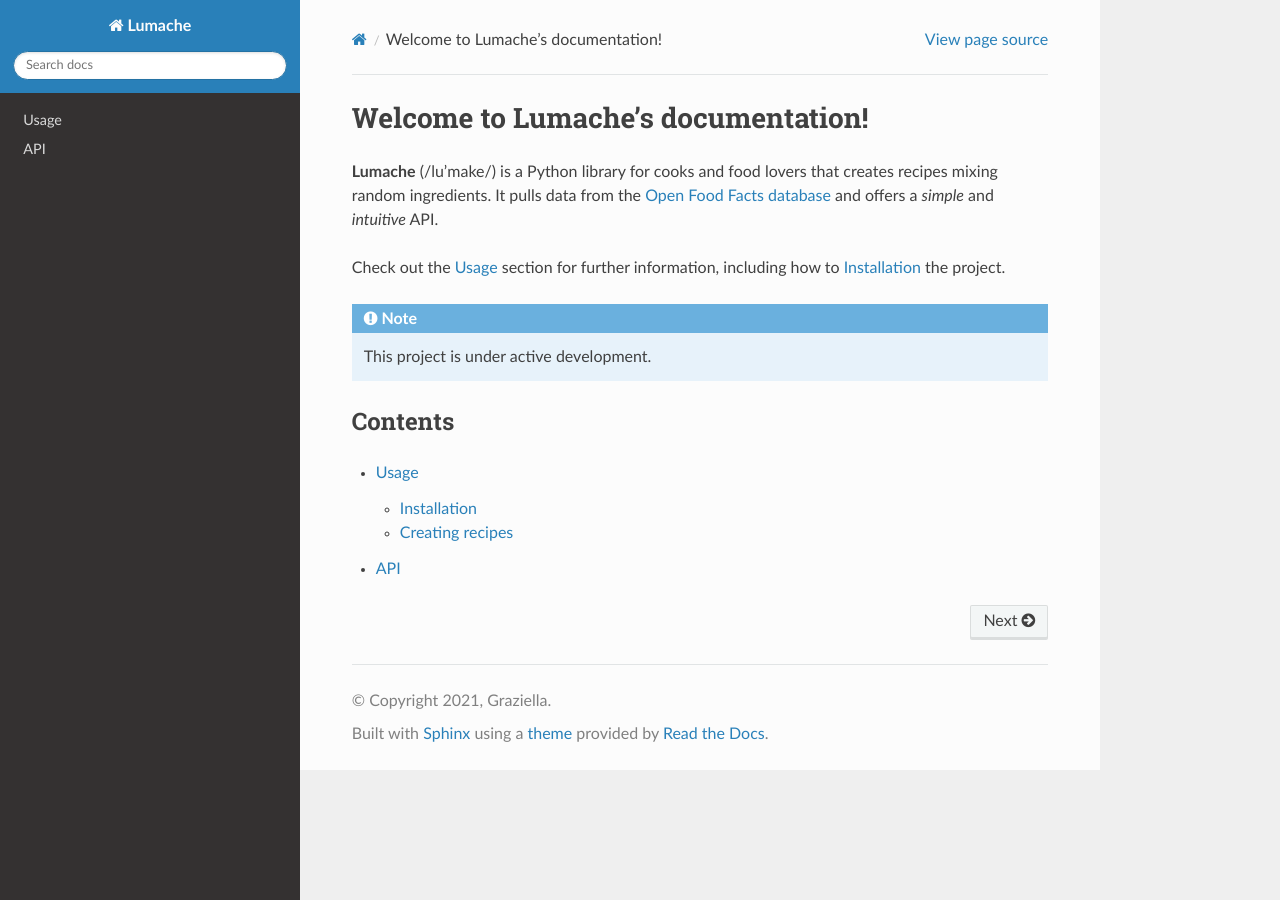
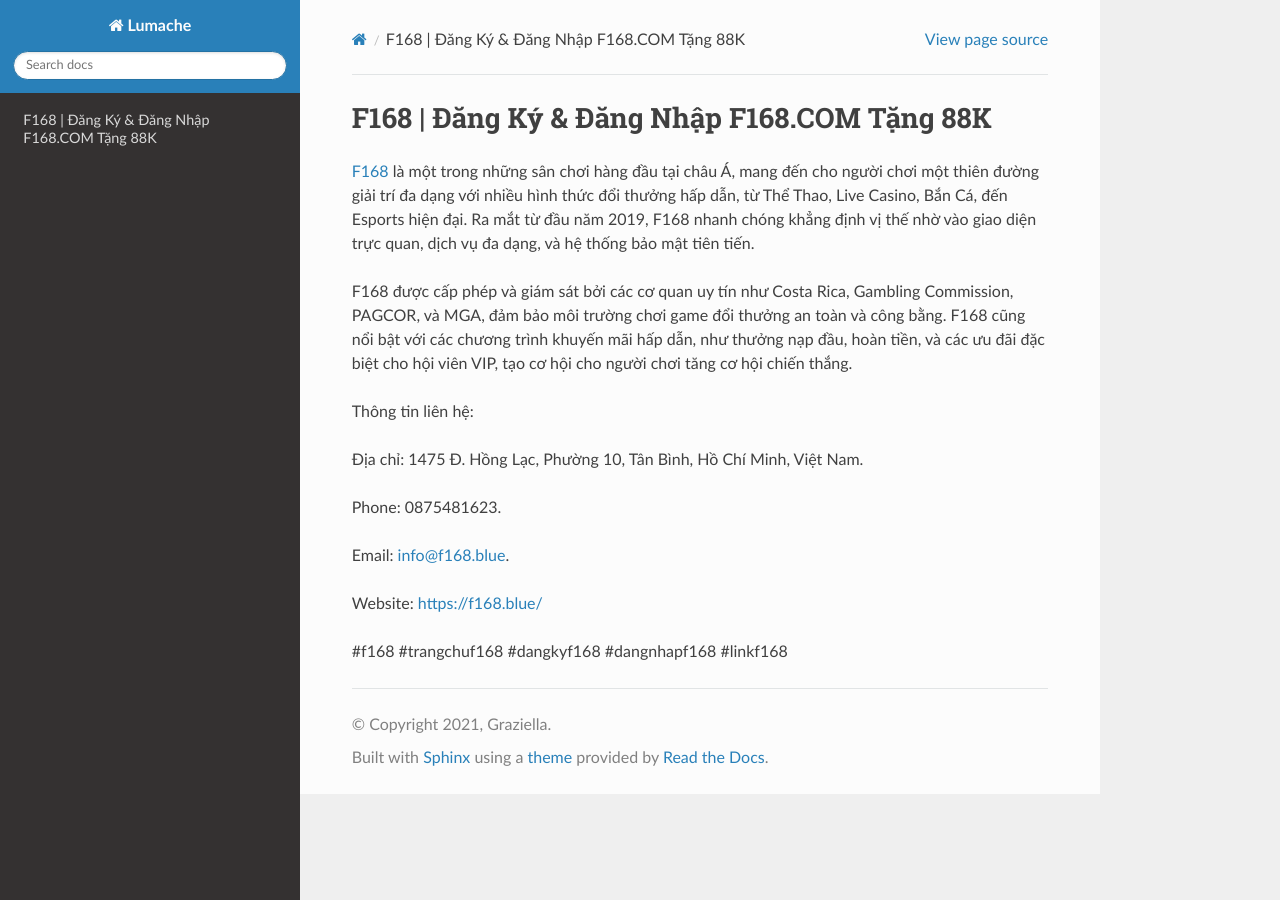
Before and after one commit to moonneil524kawb/f168blue, a Sphinx documentation site: the page built from docs/source/index.rst, in a window 1280 px wide. Built offline with Sphinx 7.4.7 and the Read the Docs theme 3.1.0, drawn with Linux system fonts in a browser that asks for light colours.

Commit message:
Update index.rst

```diff
--- a/docs/source/index.rst
+++ b/docs/source/index.rst
@@ -1,22 +1,18 @@
-Welcome to Lumache's documentation!
+F168 | Đăng Ký & Đăng Nhập F168.COM Tặng 88K
 ===================================
 
-**Lumache** (/lu'make/) is a Python library for cooks and food lovers
-that creates recipes mixing random ingredients.
-It pulls data from the `Open Food Facts database <https://world.openfoodfacts.org/>`_
-and offers a *simple* and *intuitive* API.
+`F168 <https://f168.blue/>`_ là một trong những sân chơi hàng đầu tại châu Á, mang đến cho người chơi một thiên đường giải trí đa dạng với nhiều hình thức đổi thưởng hấp dẫn, từ Thể Thao, Live Casino, Bắn Cá, đến Esports hiện đại. Ra mắt từ đầu năm 2019, F168 nhanh chóng khẳng định vị thế nhờ vào giao diện trực quan, dịch vụ đa dạng, và hệ thống bảo mật tiên tiến.
 
-Check out the :doc:`usage` section for further information, including
-how to :ref:`installation` the project.
+F168 được cấp phép và giám sát bởi các cơ quan uy tín như Costa Rica, Gambling Commission, PAGCOR, và MGA, đảm bảo môi trường chơi game đổi thưởng an toàn và công bằng. F168 cũng nổi bật với các chương trình khuyến mãi hấp dẫn, như thưởng nạp đầu, hoàn tiền, và các ưu đãi đặc biệt cho hội viên VIP, tạo cơ hội cho người chơi tăng cơ hội chiến thắng.
 
-.. note::
+Thông tin liên hệ:
 
-   This project is under active development.
+Địa chỉ: 1475 Đ. Hồng Lạc, Phường 10, Tân Bình, Hồ Chí Minh, Việt Nam.
 
-Contents
---------
+Phone: 0875481623.
 
-.. toctree::
+Email: info@f168.blue.
 
-   usage
-   api
+Website: https://f168.blue/
+
+#f168 #trangchuf168 #dangkyf168 #dangnhapf168 #linkf168
```
